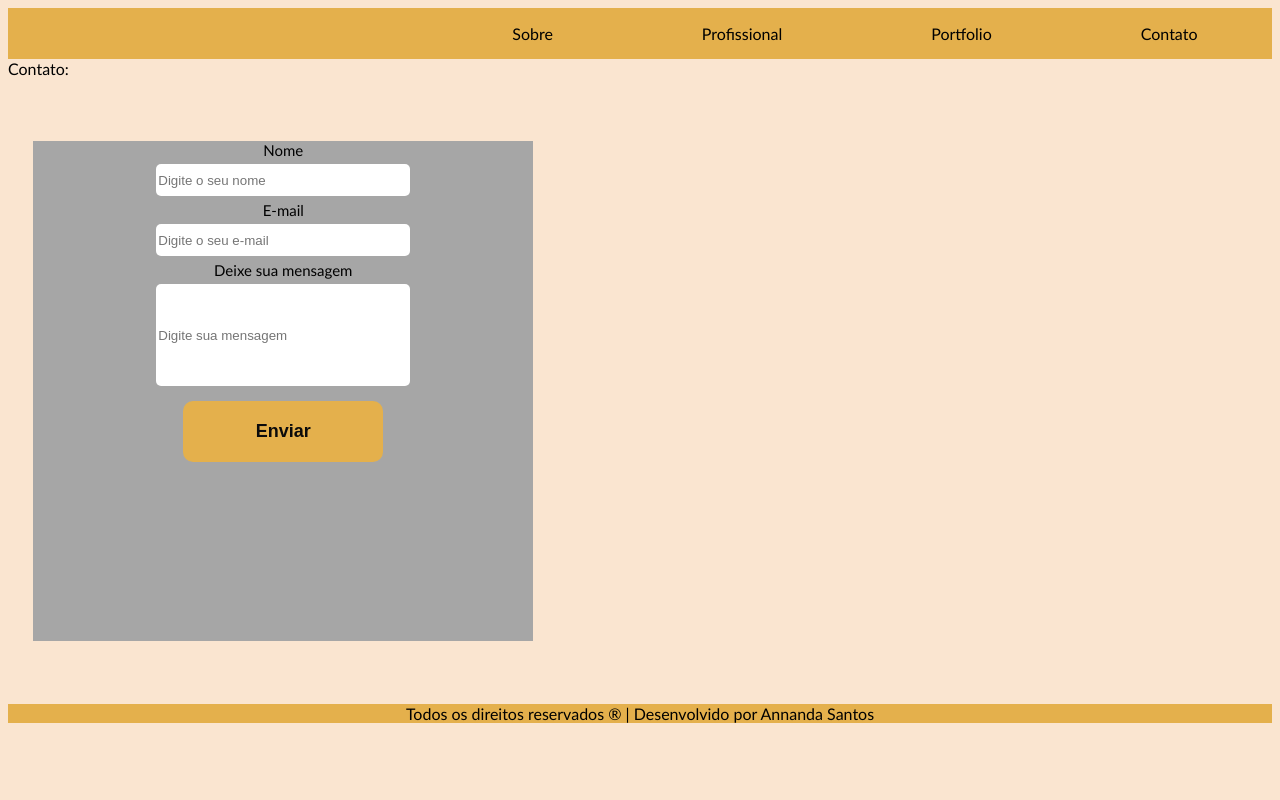
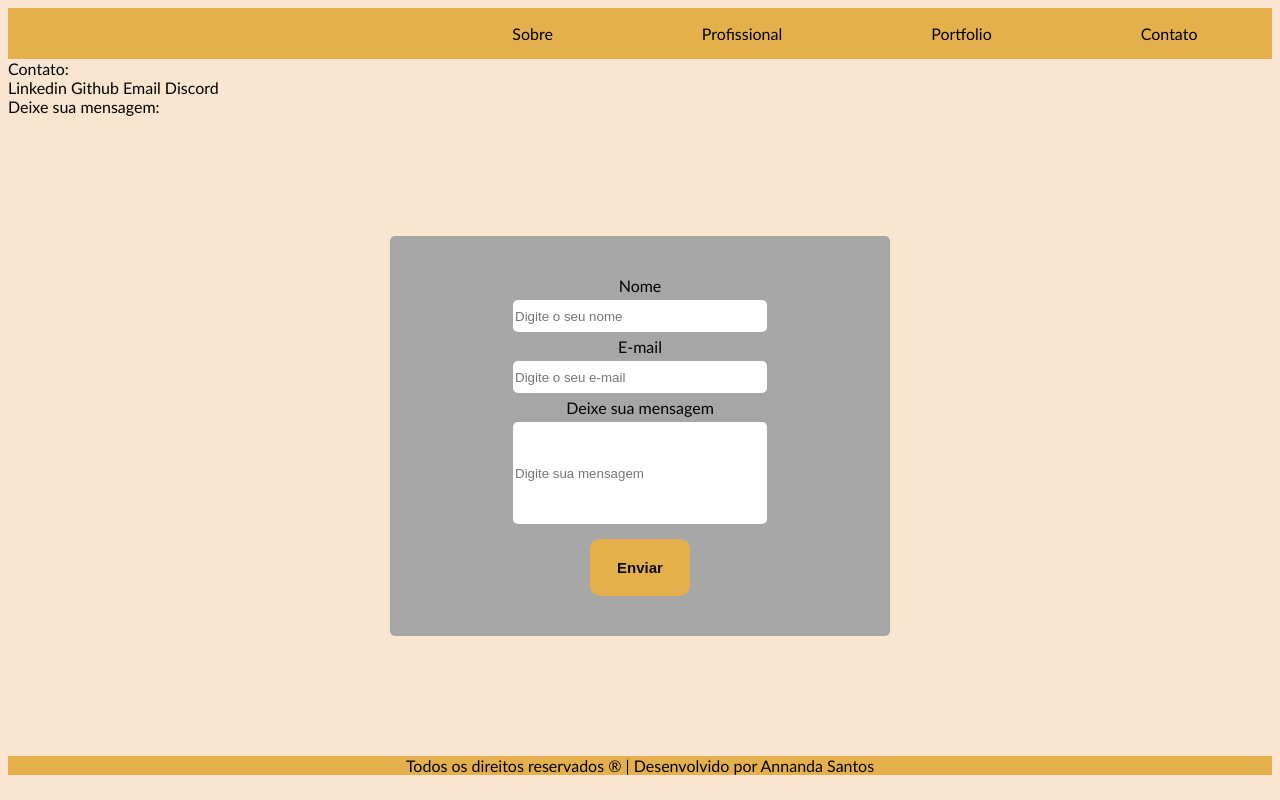
Before and after one commit to asnts/portfolio_annanda, a plain HTML site: page contato.html in a window 1280 px wide. Drawn offline with Linux system fonts and the light colour scheme.

Commit message:
feat: centralizacao de formulario

```diff
--- a/contato.html
+++ b/contato.html
@@ -22,9 +22,13 @@
         </nav>
     </header>
 
-    Contato:
+    <main class="container_conteudo">
 
+        Contato: <br>
 
+        Linkedin Github Email Discord <br>
+
+Deixe sua mensagem:
         <section class="container_form">
 
             <form action=" " class="form">
@@ -46,6 +50,9 @@
         </section>
 
 
+    </main>
+
+
     <footer class="rodape">
 
 
--- a/style.css
+++ b/style.css
@@ -143,26 +143,32 @@ p {
 /*Página Contato/*/
 
 .container_form{
-    align-items: flex-end;
-    margin: 5% 2%;
-    font-size: 15px;
+    display: flex;
+    justify-content: center;
+    align-items: center;
     text-align: center;
+    width: 100%;
+    margin: 0px 0;
+    height: 80vh;
+
 }
 
 .form{
     display: flex;
     flex-direction: column;
+    justify-content: center;
     align-items: center;
-
     background-color: #A6A6A6;
+    border-radius: 5px;
     width: 500px;
-    height: 500px;
+    height: 400px;
 }
 
 input {
     width: 250px;
     margin: 5px 2%;
     height: 30px;
+    display: inline;
     border-radius: 5px;
     border: none;
 
@@ -184,11 +190,11 @@ button{
     font-weight: bolder;
     background-color: #E4B04C;
     text-align: center;
-    font-size: 18px;
+    font-size: 15px;
     border: none;
     color: #0B0B0B; padding: 20px;
     border-radius: 10px;
-    width: 200px;
+    width: 100px;
     margin-top: 10px;
 
 
```
Lines whose indentation alone changed are shown as unchanged.
